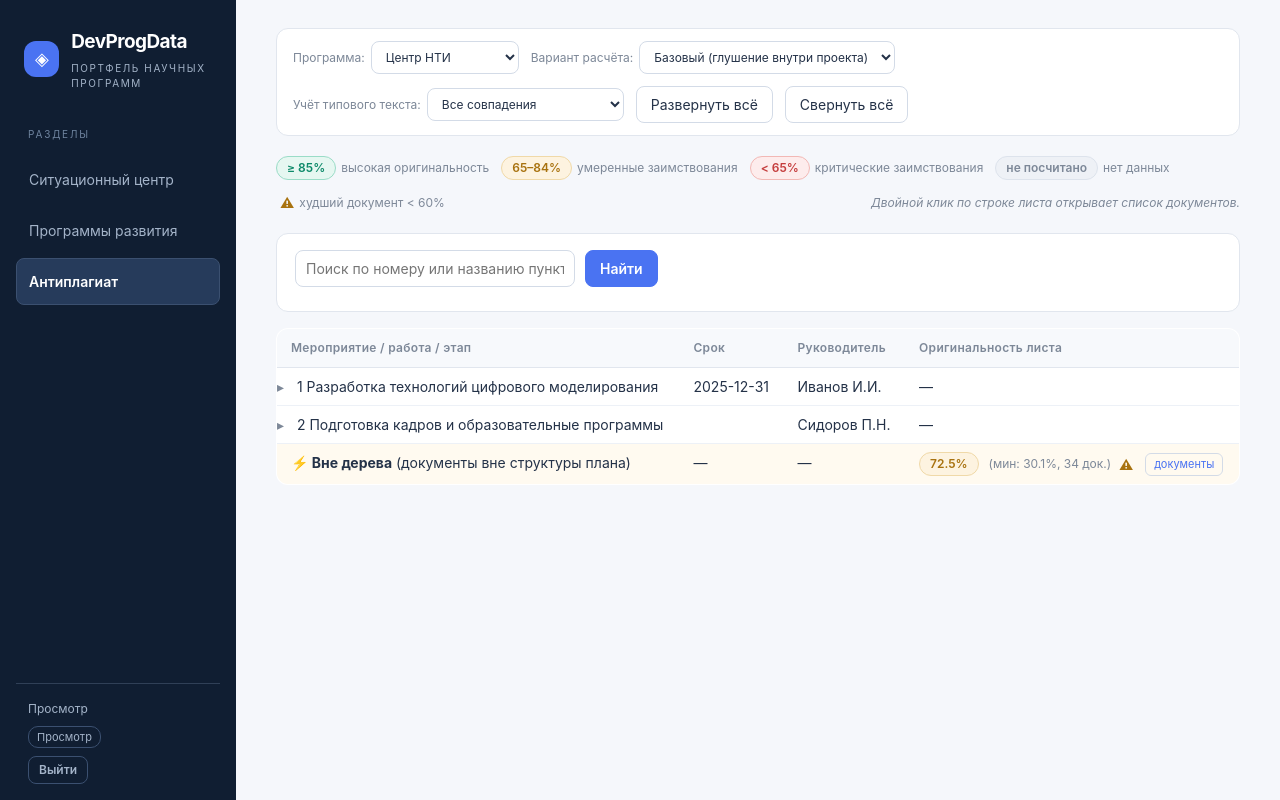
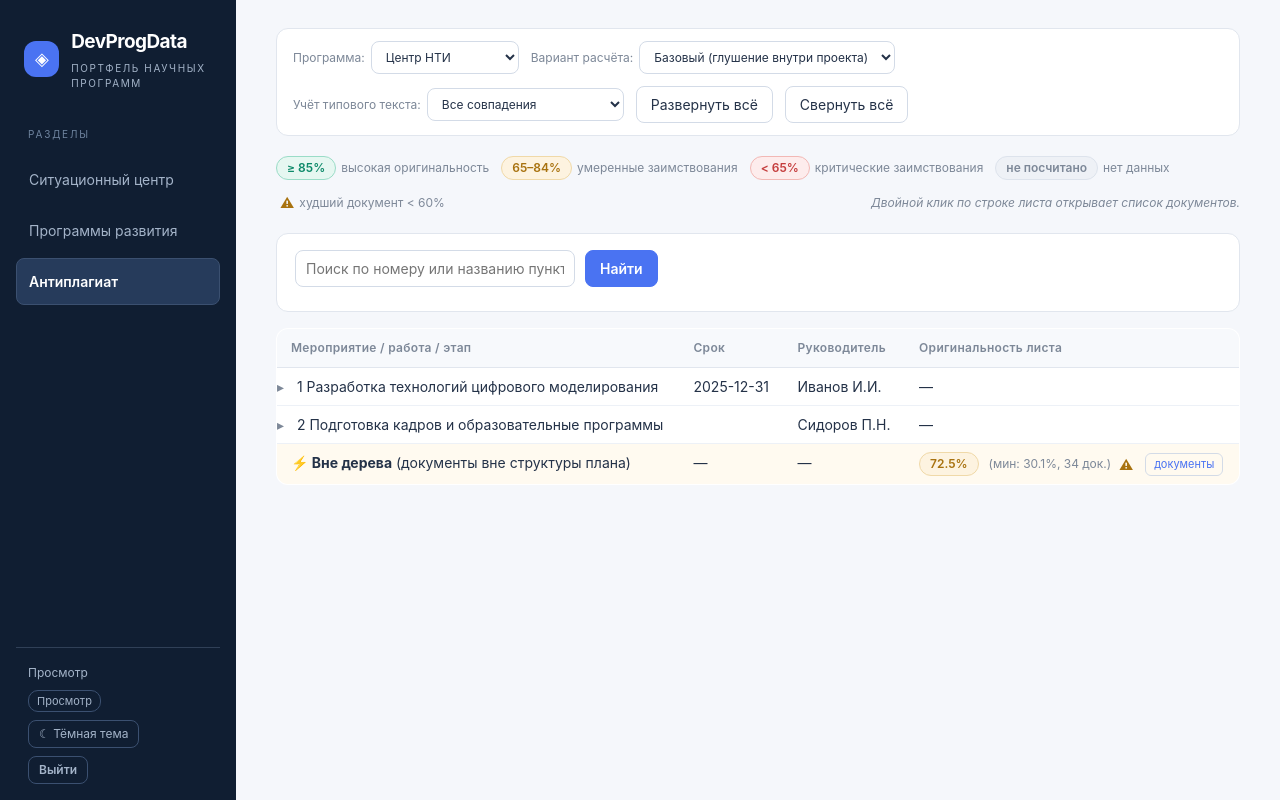
Before and after one commit to m02x-tech/antiplagiat-ui, a FastAPI app: page / in a window 1280 px wide. Run offline with FastAPI, Linux system fonts and the light colour scheme.

Commit message:
Переключатель светлой/тёмной темы в колонке разделов
Кнопка в user-chip, класс .dark на <html>, выбор сохраняется в
localStorage и применяется инлайн-скриптом в <head> до первой
отрисовки — без вспышки светлой темы.

```diff
--- a/templates/base.html
+++ b/templates/base.html
@@ -4,6 +4,9 @@
   <meta charset="utf-8">
   <meta name="viewport" content="width=device-width, initial-scale=1">
   <title>{% block title %}DevProgData{% endblock %}</title>
+  <script>
+    (function(){try{if(localStorage.getItem('theme')==='dark')document.documentElement.classList.add('dark')}catch(e){}})();
+  </script>
   <link rel="stylesheet" href="/static/style.css">
 </head>
 <body>
@@ -33,6 +36,7 @@
       <div class="user-chip">
         <span class="user-name">{{ me.username }}</span>
         <span class="role-badge {{ 'role-admin' if me.is_admin else 'role-viewer' }}">{{ 'Администратор' if me.is_admin else 'Просмотр' }}</span>
+        <button type="button" class="theme-toggle" id="theme-toggle">☾ Тёмная тема</button>
         <form method="post" action="/logout"><button type="submit">Выйти</button></form>
       </div>
       {% endif %}
@@ -60,12 +64,27 @@
         </div>
       </header>
       {% endif %}
-      {# content-bare drops the padding for the iframe section; antiplagiat
-         uses the ordinary padded content like every other page. #}
+      {# content-bare drops the padding for the two sections that fill the
+         pane with an iframe; the admin page is ordinary content. #}
       <main class="content {{ 'content-bare' if section == 'sitcentre' else '' }}">
         {% block content %}{% endblock %}
       </main>
     </div>
   </div>
+  <script>
+    (function(){
+      var btn = document.getElementById('theme-toggle');
+      if (!btn) return;
+      function label(){
+        btn.textContent = document.documentElement.classList.contains('dark') ? '☀ Светлая тема' : '☾ Тёмная тема';
+      }
+      btn.addEventListener('click', function(){
+        var dark = document.documentElement.classList.toggle('dark');
+        try { localStorage.setItem('theme', dark ? 'dark' : 'light'); } catch(e) {}
+        label();
+      });
+      label();
+    })();
+  </script>
 </body>
 </html>
```
